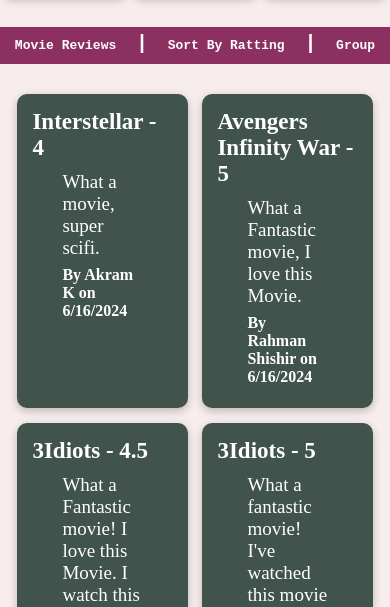
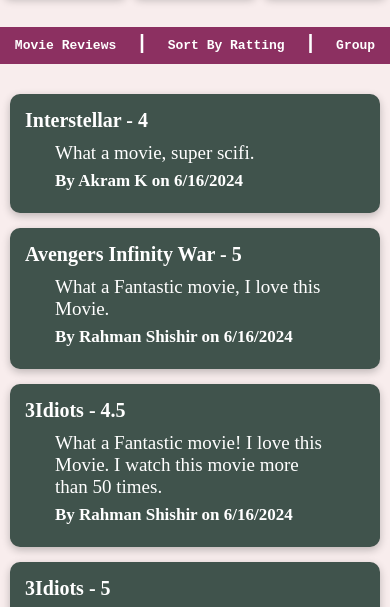
Before and after one commit to shishir3051/Movie-Mania, a website with bundled scripts: page index.html in a window 390 px wide. Shown: the part 224-831 px from the top of the page. Built offline with nearby package versions, Linux system fonts and the light colour scheme; a web font is replaced by a local one.

Commit message:
now fully complete my project. if further need any data add its possible

```diff
--- a/src/index.js
+++ b/src/index.js
@@ -138,7 +138,7 @@
 
         const titleElem = document.createElement("p");
         titleElem.innerText = movie.title;
-        titleElem.style.fontSize = "23px"; // Set font size directly
+        titleElem.style.fontSize = "20px"; // Set font size directly
         titleElem.style.marginBottom = "10px"; // Set margin bottom directly
         titleElem.style.fontWeight = "700"; // Set font weight directly
         titleElem.innerText = `${movie.title} - ${movie.rating}`;
@@ -146,7 +146,7 @@
 
         const reviewElem = document.createElement("p");
         reviewElem.innerText = movie.content;
-        reviewElem.style.fontSize = "19px"; // Set font size directly
+        // reviewElem.style.fontSize = "19px"; // Set font size directly
         reviewElem.style.margin = "7px 30px"; // Set margin bottom directly
         reviewElem.style.fontWeight = "500"; // Set font weight directly
         reviewElem.innerText = movie.content;
@@ -154,7 +154,7 @@
 
         const byElem = document.createElement("p");
         byElem.innerText = movie.by;
-        byElem.style.fontSize = "16px"; // Set font size directly
+        byElem.style.fontSize = "17px"; // Set font size directly
         byElem.style.margin = "7px 30px"; // Set margin bottom directly
         byElem.style.fontWeight = "600"; // Set font weight directly
         byElem.innerText = `By ${movie.by} on ${new Intl.DateTimeFormat(
--- a/src/input.css
+++ b/src/input.css
@@ -99,10 +99,18 @@
     .flex button {
         font-size: 1em;
     }
+    .reviews-card {
+        font-size: 15px;
+        /* padding: 10px; */
+    }
+    .reviews {
+        /* display: flex; */
+        flex-direction: column;
+    }
 }
 .reviews {
     display: flex;
-    justify-content: space-between;
+    justify-content: space-around;
     /* flex-direction: column; */
     flex-wrap: wrap;
     max-width: 100%;
@@ -111,9 +119,10 @@
 
 .reviews-card {
     background: #40534c;
-    flex-basis: 46%;
+    flex-basis: 48%;
     padding: 15px;
     width: 100%;
+    font-size: 19px;
     color: white;
     /* height: 150px; */
     margin-bottom: 15px;
```
